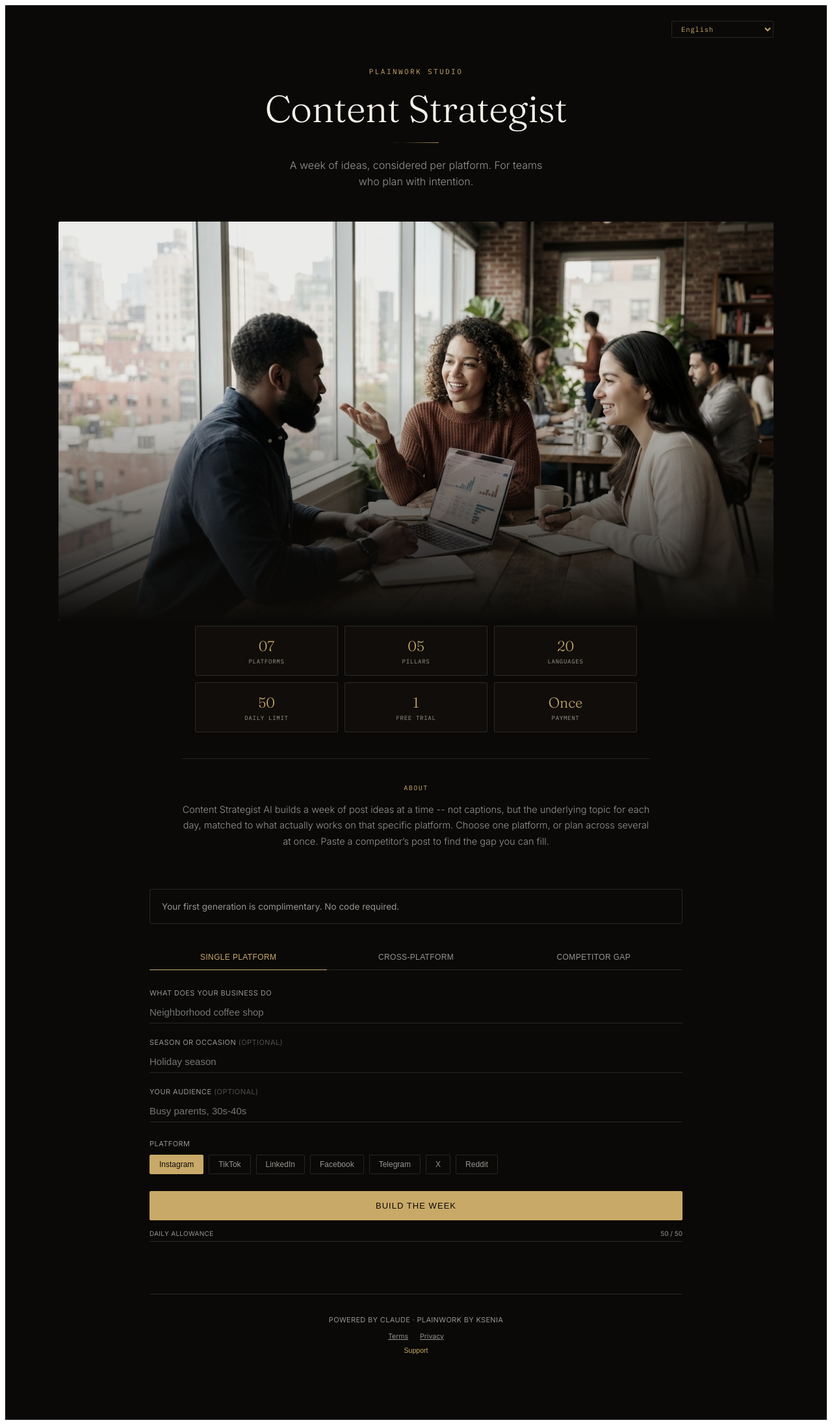
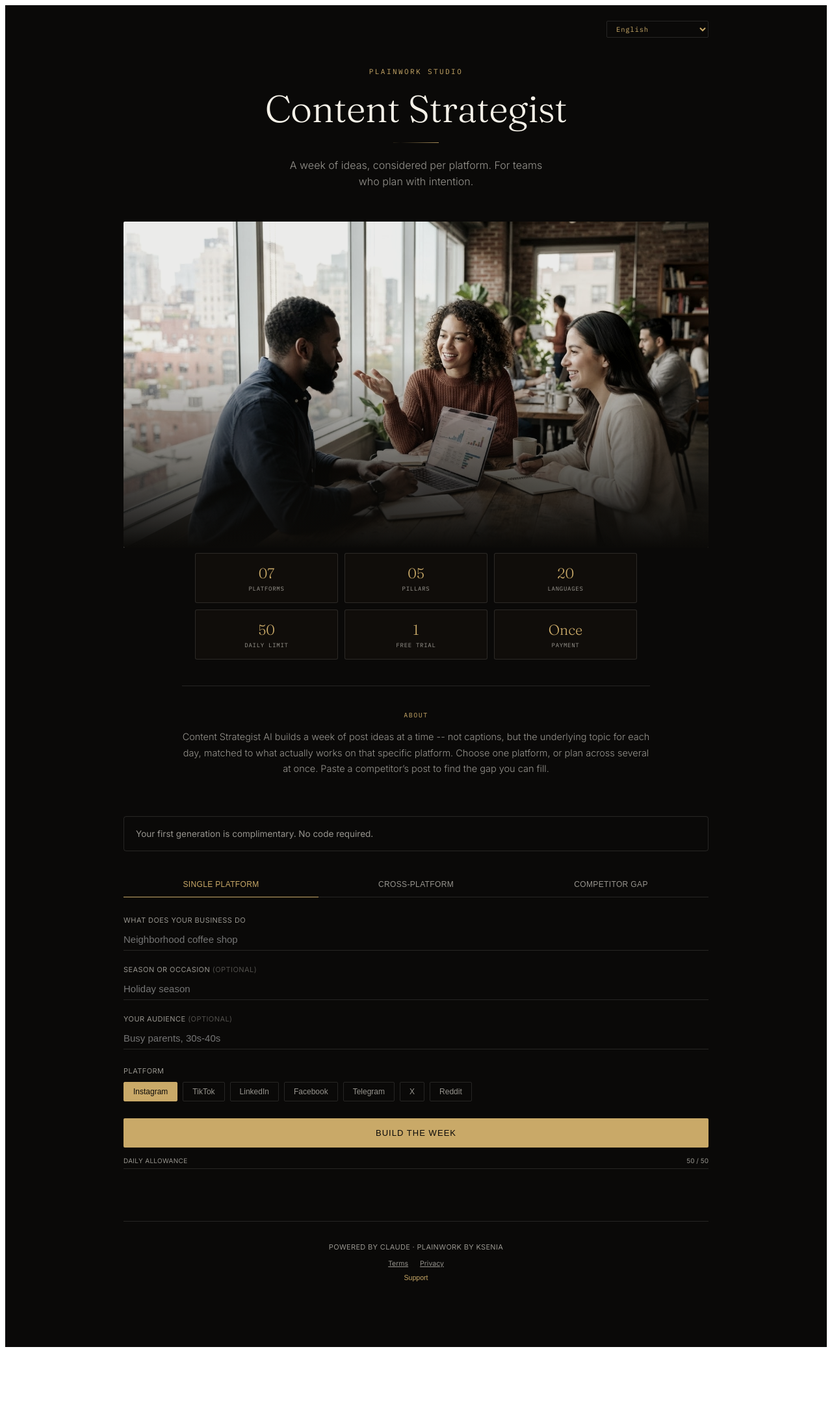
Before and after one commit to kssw117-sudo/Content-Strategist-AI, a React (Vite) app: page / in a window 1280 px wide. Shown: the whole page at 65% size. After the commit the page ends 2081 px from the top, so only its background shows below. Built offline with nearby package versions, Linux system fonts and the light colour scheme.

Commit message:
Update App.jsx

```diff
--- a/src/App.jsx
+++ b/src/App.jsx
@@ -220,7 +220,7 @@ Respond ONLY with valid JSON: {"gap": "...", "angle": "...", "ideaExample": "...
 
       {/* ---------- HERO: тёмный фон, фото в дуотоне, крупная serif-типографика ---------- */}
       <div style={{ position: 'relative', padding: '24px 24px 0', textAlign: 'center', overflow: 'hidden' }}>
-        <div style={{ display: 'flex', justifyContent: 'flex-end', maxWidth: 1100, margin: '0 auto 40px' }}>
+        <div style={{ display: 'flex', justifyContent: 'flex-end', maxWidth: 900, margin: '0 auto 40px' }}>
           <select
             value={uiLang}
             onChange={(e) => setUiLang(e.target.value)}
@@ -240,7 +240,7 @@ Respond ONLY with valid JSON: {"gap": "...", "angle": "...", "ideaExample": "...
           </p>
         </div>
 
-        <div className="fade-in" style={{ animationDelay: '0.15s', maxWidth: 1100, margin: '48px auto 0', position: 'relative' }}>
+        <div className="fade-in" style={{ animationDelay: '0.15s', maxWidth: 900, margin: '48px auto 0', position: 'relative' }}>
           <div style={{ borderRadius: 2, overflow: 'hidden', position: 'relative' }}>
             <img
               src="/images/hero-team.jpg" alt="Team planning content strategy together"
@@ -276,7 +276,7 @@ Respond ONLY with valid JSON: {"gap": "...", "angle": "...", "ideaExample": "...
         </div>
       </div>
 
-      <div style={{ maxWidth: 820, margin: '0 auto', padding: '0 24px 100px' }}>
+      <div style={{ maxWidth: 900, margin: '0 auto', padding: '0 24px 100px' }}>
 
         {!unlocked && (
           <div style={{ border: `1px solid ${freeTrialUsed ? 'rgba(201,120,104,0.4)' : LINE}`, borderRadius: 4, padding: 18, marginBottom: 32 }}>
```
